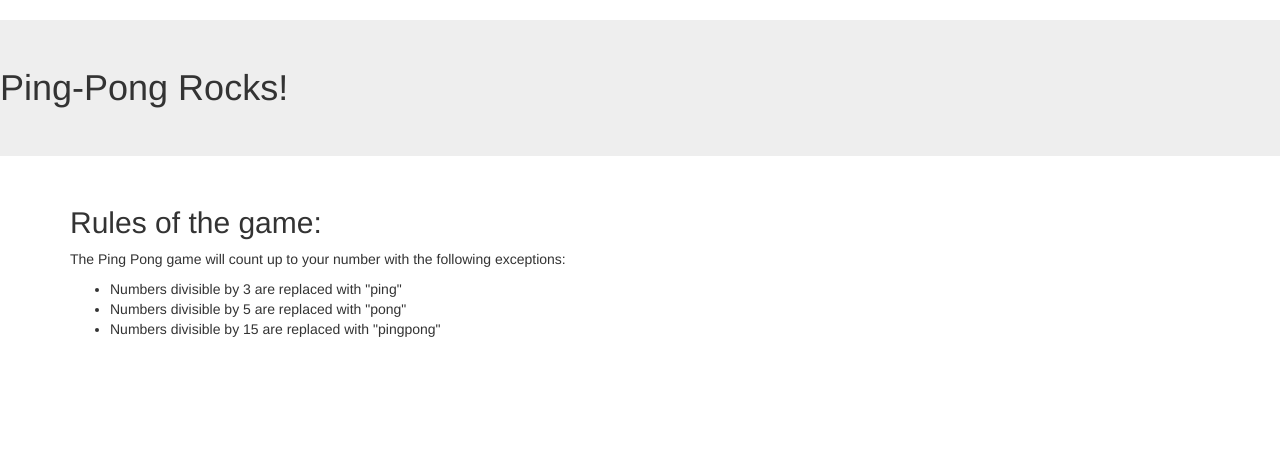
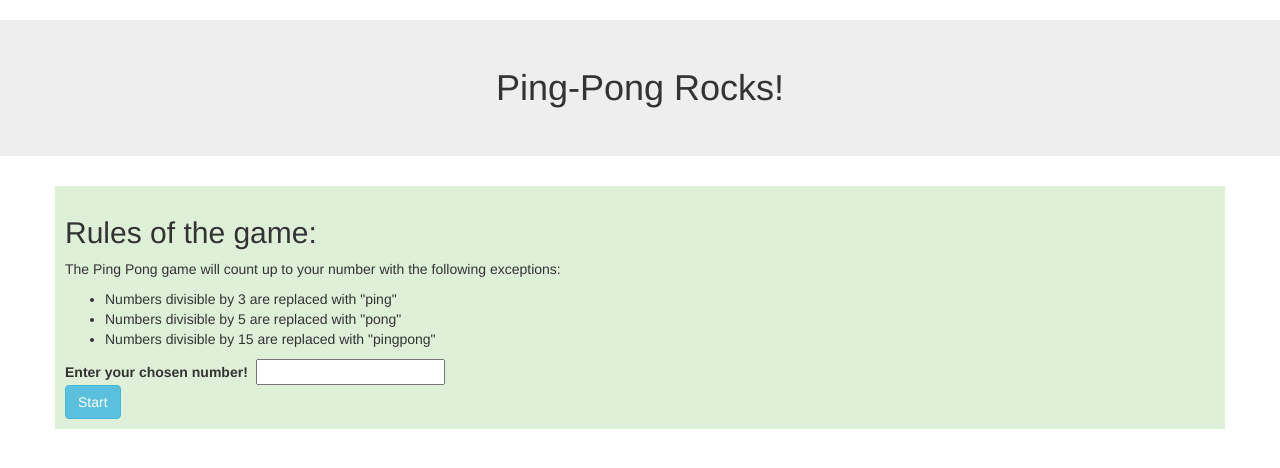
Before and after one commit to asasser1975/pingpong-indiv, a plain HTML site: page index.html in a window 1280 px wide. Drawn offline with Linux system fonts and the light colour scheme; files whose address does not match are found by name.

Commit message:
add type form; add submit button.

```diff
--- a/css/styles.css
+++ b/css/styles.css
@@ -0,0 +1,7 @@
+.bold {
+  font-weight: bold;
+}
+
+.pad-container {
+  padding: 10px;
+}
--- a/index.html
+++ b/index.html
@@ -9,8 +9,8 @@
     <title>Ping Pong Game</title>
   </head>
   <body>
-    <h1 class="jumbotron bg-info">Ping-Pong Rocks!</h1>
-    <div class="container">
+    <h1 class="jumbotron bg-info text-center">Ping-Pong Rocks!</h1>
+    <div class="container bg-success pad-container">
       <h2>Rules of the game:</h2>
       <p>The Ping Pong game will count up to your number with the following exceptions:</p>
       <ul>
@@ -18,6 +18,10 @@
         <li>Numbers divisible by 5 are replaced with "pong"</li>
         <li>Numbers divisible by 15 are replaced with "pingpong"</li>
       </ul>
+      <form id="number-entry">
+        <span class="bold">Enter your chosen number!</span>&nbsp;&nbsp;<input type="text" id="number-entered">
+      </form>
+      <button type="submit" class="btn btn-info" id="number-inputted">Start</button>
     </div>
   </body>
 </html>
```
